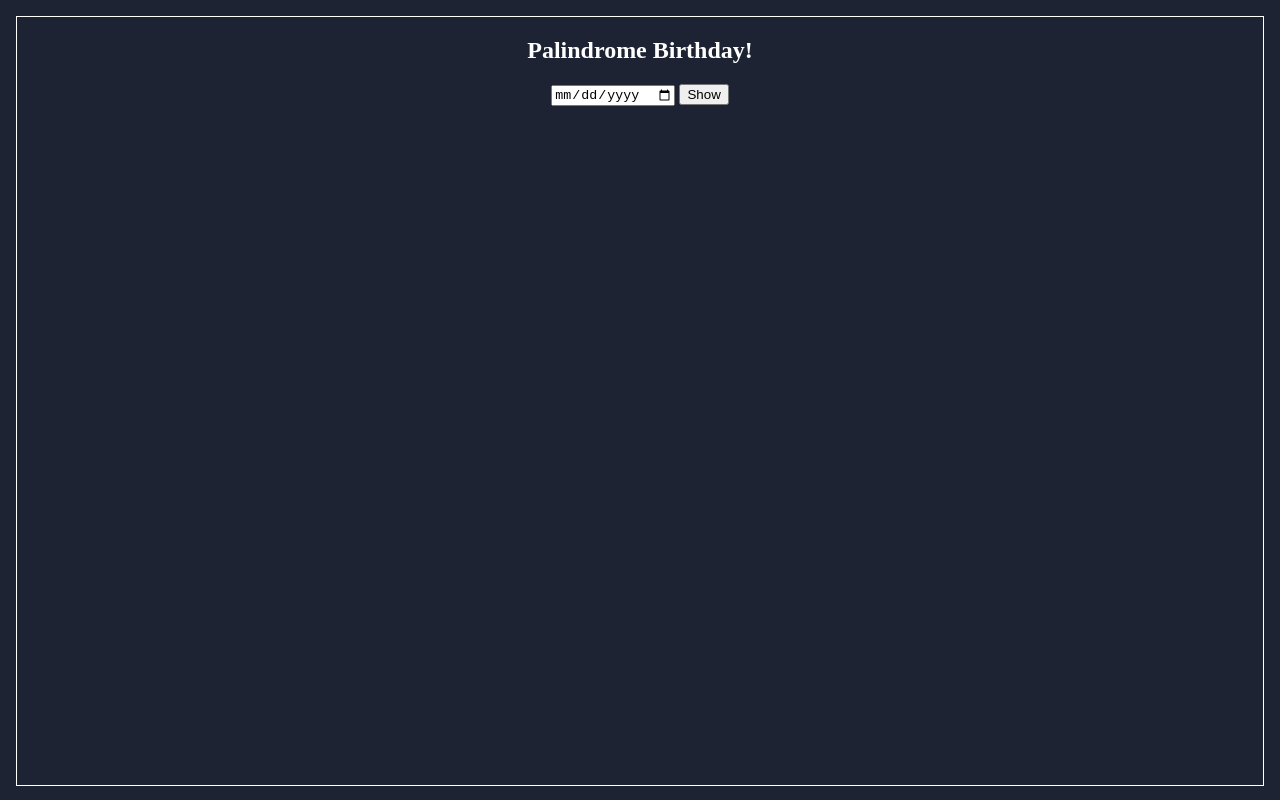
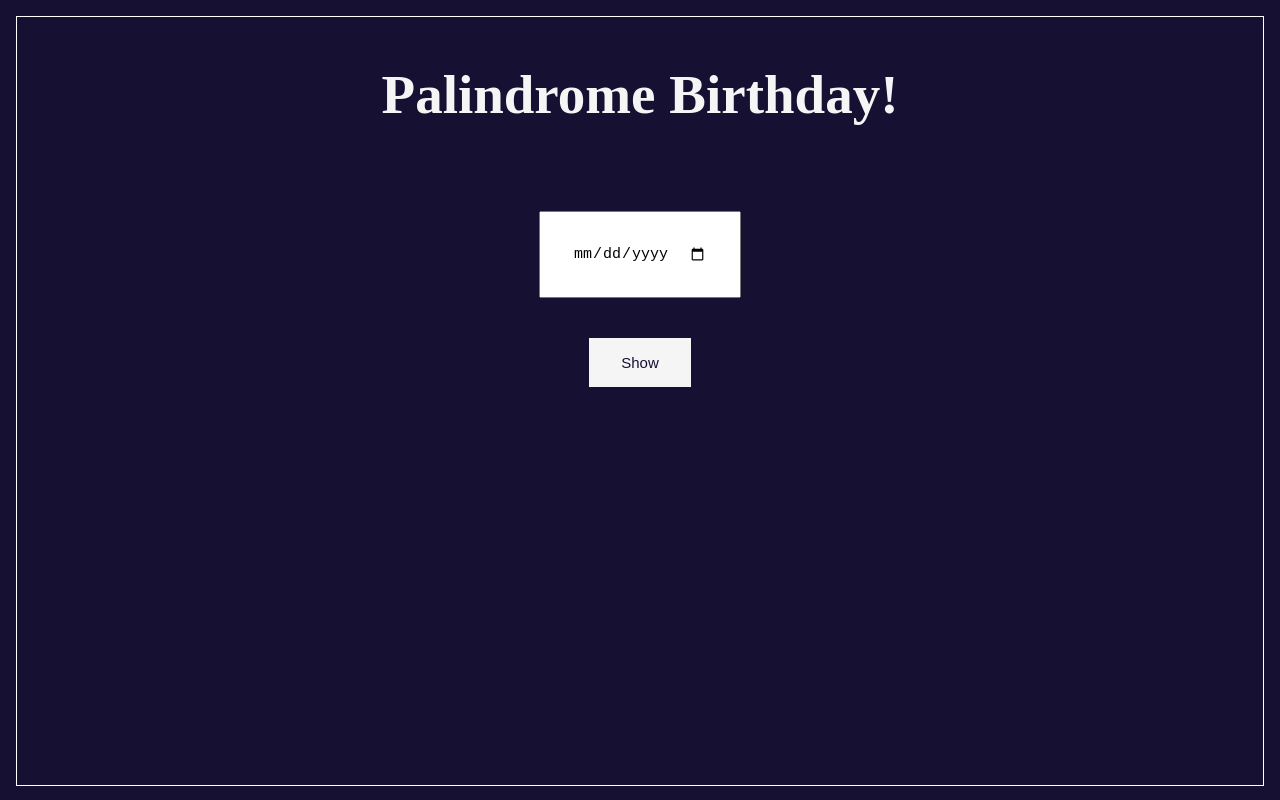
Before and after one commit to priyanshk20/palindrome-m13, a plain HTML site: page index.html in a window 1280 px wide. Drawn offline with Linux system fonts and the light colour scheme.

Commit message:
completed

```diff
--- a/index.html
+++ b/index.html
@@ -10,7 +10,7 @@
     <main>
       <h2>Palindrome Birthday!</h2>
       <input id="bday-input" type="date" />
-      <button id="show-btn" >Show</button>
+      <div class="btn"><button id="show-btn" >Show</button></div>
       <p id="result"></p>
     </main>
     <script src="/app.js"></script>
--- a/styles.css
+++ b/styles.css
@@ -3,7 +3,7 @@ body {
     padding: 1rem;
     box-sizing: border-box;
     height: 100vh;
-    background-color: rgb(29, 35, 51);
+    background-color: #161032;
     color: white;
   }
 
@@ -13,8 +13,32 @@ body {
     height: 100%;
   }
 
+  h2{
+    font-size:55px;
+    font-weight: bold;
+    text-align: center;
+    color: whitesmoke;
+  }
+
+  input{
+    padding: 2rem;
+    font-size:15px;
+    margin-top: 2.5rem;
+  }
+
   p {
     padding: 2rem;
-    text-align: left;
-    font-size: large;
+    text-align: center;
+    font-size: 25px;
+    font-weight: bold;
   }
+
+  button{
+    padding:1rem 2rem;
+    font-size: 15px;
+    margin-top: 2.5rem;
+    background-color:whitesmoke;
+    color: #161032;
+    border: none;
+    outline: none;
+  }
```
